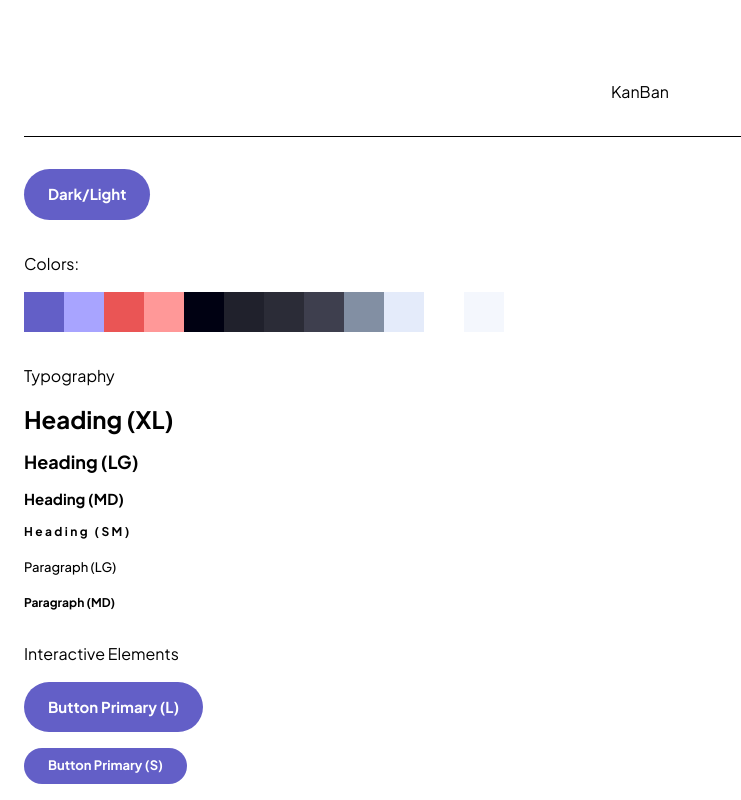
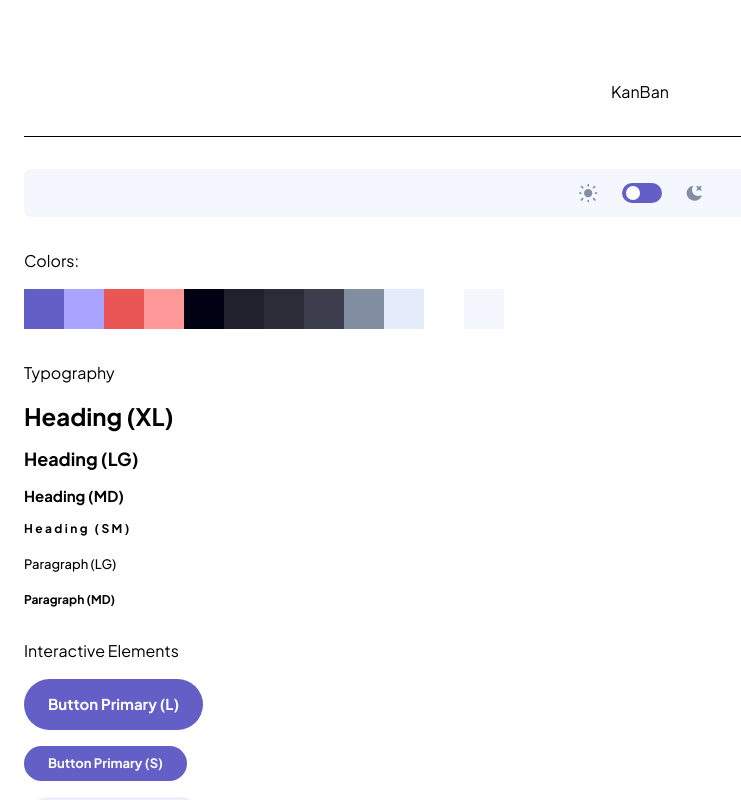
Before and after one commit to Patrick-Dolan/kanban, a React (Vite) app: page / in a window 1280 px wide. Shown: the top 800 px of the page, without its empty margins (0-741 px from the left). Built offline with nearby package versions, Linux system fonts and the light colour scheme.

Commit message:
add ThemeToggle component

```diff
--- a/src/App.tsx
+++ b/src/App.tsx
@@ -1,14 +1,13 @@
 import Button from "./components/shared/Button";
+import ThemeToggle from "./components/shared/ThemeToggle";
 import DropdownList from "./components/shared/formfields/DropdownList";
 import InputField from "./components/shared/formfields/InputField";
 import SubtaskCheckbox from "./components/shared/formfields/SubtaskCheckbox";
 import Heading from "./components/shared/typography/Heading";
 import Paragraph from "./components/shared/typography/Paragraph";
-import { useTheme } from "./context/ThemeContext";
 import { useState } from "react";
 
 function App() {
-  const { toggleTheme } = useTheme();
   const [task1, setTask1] = useState(false);
   const [task2, setTask2] = useState(true);
   const [task3, setTask3] = useState(false);
@@ -28,10 +27,10 @@ function App() {
   }
 
   return (
-    <div className="space-y-8 min-h-screen dark:bg-black-3 dark:text-white px-6 py-20">
+    <div className="space-y-8 min-h-screen dark:bg-black-3 dark:text-white px-6 py-20 transition-colors duration-1000">
       <h1 className="text-center">KanBan</h1>
       <hr />
-      <Button text="Dark/Light" onClick={toggleTheme} />
+      <ThemeToggle />
       <div className="space-y-4">
         <h2>Colors:</h2>
         <div className="flex">
--- /dev/null
+++ b/src/components/shared/ThemeToggle.tsx
@@ -0,0 +1,22 @@
+import { useTheme } from "../../context/ThemeContext";
+
+function ThemeToggle() {
+  const { toggleTheme } = useTheme();
+
+  return (
+    <div className="flex items-center justify-center bg-off-white rounded-md dark:bg-black-2 transition-colors duration-1000">
+      <div className="flex justify-center items-center gap-6 py-3.5">
+        <img src="/assets/icon-light-theme.svg" alt="Light theme icon." />
+        <div
+          onClick={toggleTheme}
+          className="w-10 h-5 rounded-full bg-primary flex items-center cursor-pointer dark:justify-end"
+        >
+          <div className="w-3.5 h-3.5 rounded-full bg-white mx-1 transition-transform duration-300"></div>
+        </div>
+        <img src="/assets/icon-dark-theme.svg" alt="Dark theme icon." />
+      </div>
+    </div>
+  )
+}
+
+export default ThemeToggle;
```
